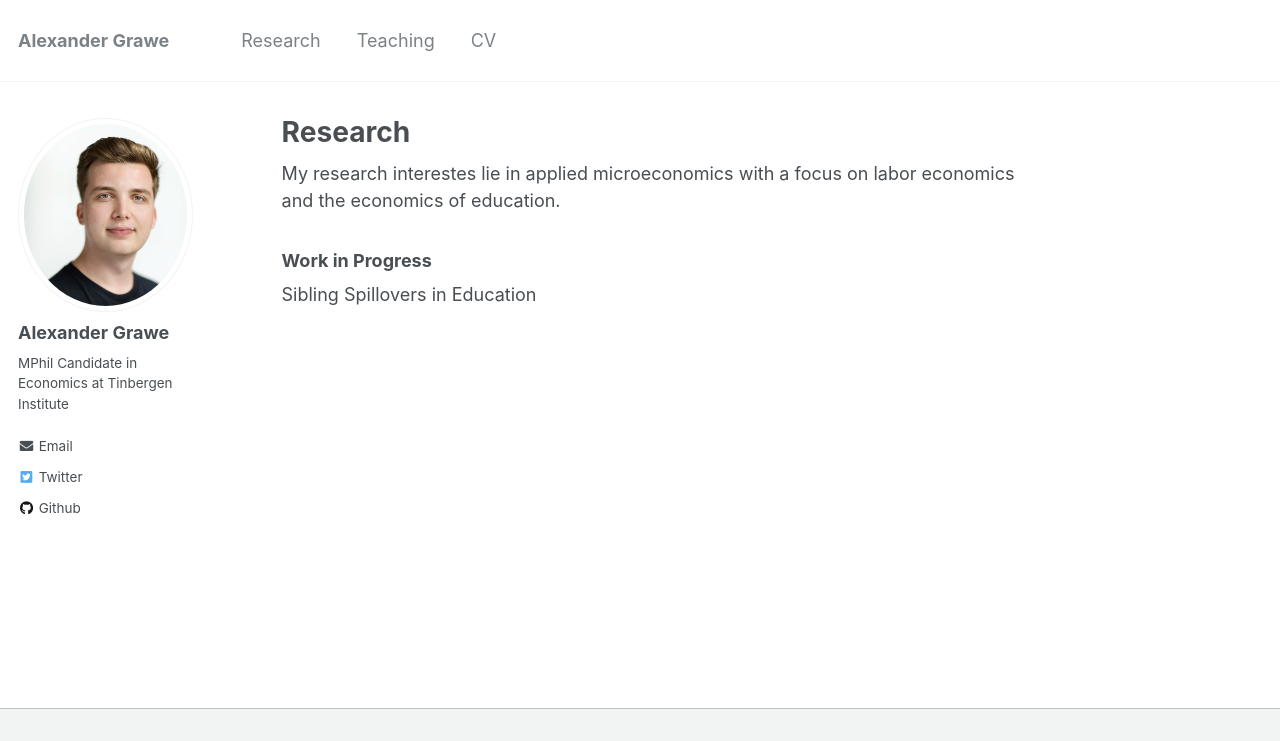
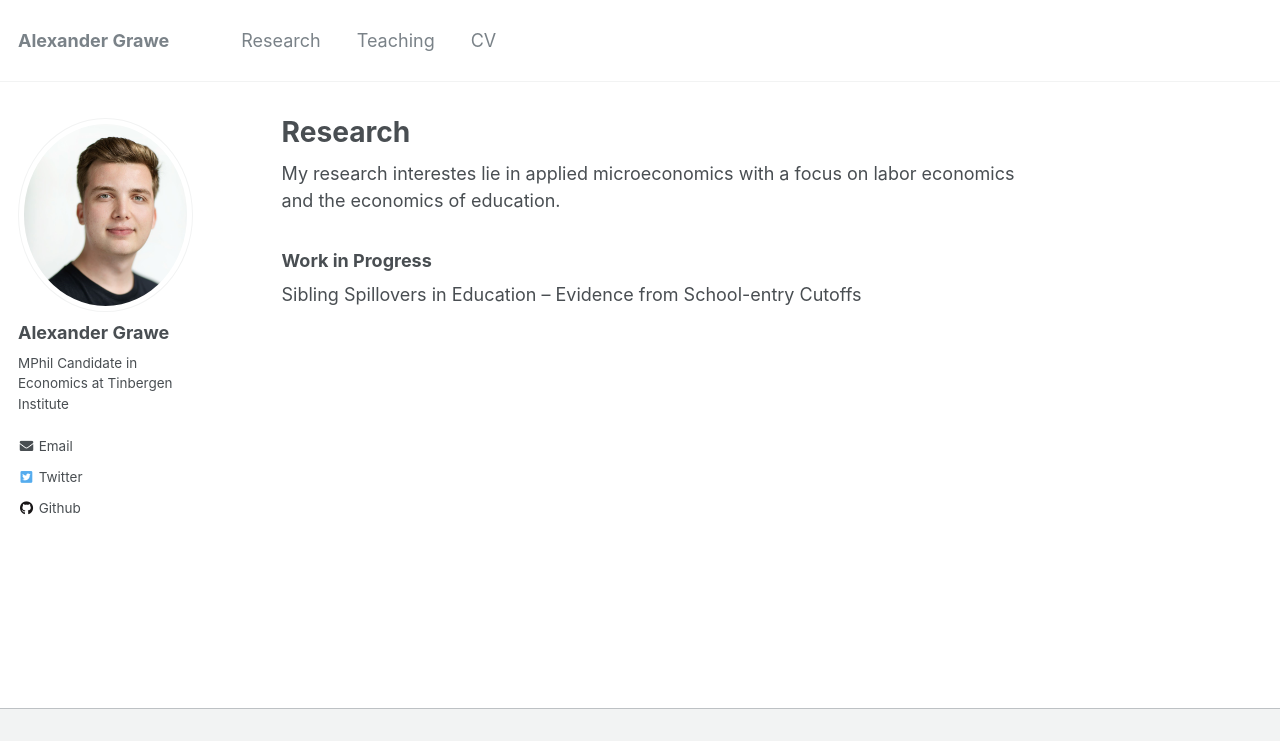
Before and after one commit to agrawe/agrawe.github.io, a Jekyll site: the page built from _pages/research.md, in a window 1280 px wide, cut to the strip 0-741 px from the top of the page. Built offline with Jekyll 4.4.1, drawn with Linux system fonts in a browser that asks for light colours.

Commit message:
Update research.md

```diff
--- a/_pages/research.md
+++ b/_pages/research.md
@@ -7,4 +7,4 @@ author_profile: true
 My research interestes lie in applied microeconomics with a focus on labor economics and the economics of education.
 
 ### Work in Progress
-Sibling Spillovers in Education
+Sibling Spillovers in Education -- Evidence from School-entry Cutoffs
```
